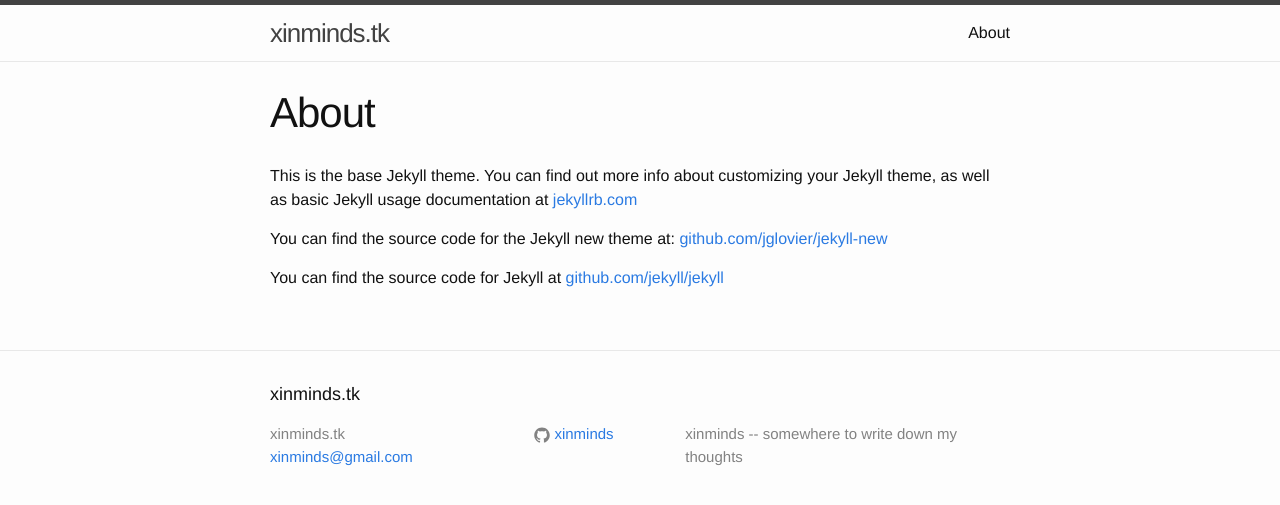
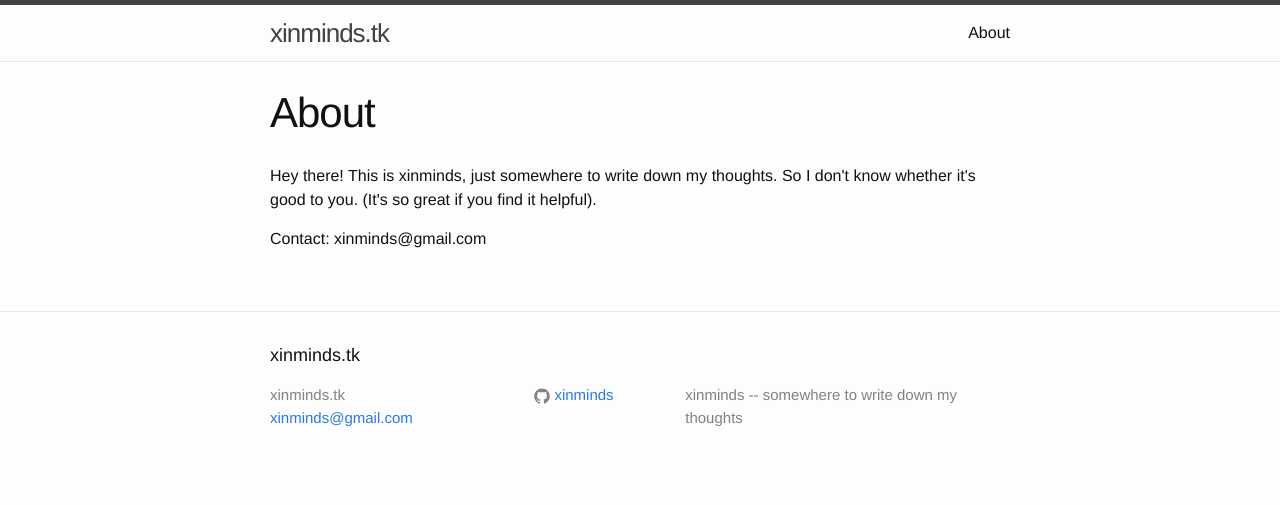
Before and after one commit to xinminds/xinminds.github.io, a Jekyll site: the page built from about.md, in a window 1280 px wide. Shown: the top 505 px of the page. Built offline with Jekyll 4.4.1, drawn with Linux system fonts in a browser that asks for light colours.

Commit message:
update about page

```diff
--- a/about.md
+++ b/about.md
@@ -4,8 +4,7 @@ title: About
 permalink: /about/
 ---
 
-This is the base Jekyll theme. You can find out more info about customizing your Jekyll theme, as well as basic Jekyll usage documentation at [jekyllrb.com](http://jekyllrb.com/)
+Hey there! This is xinminds, just somewhere to write down my thoughts. So I don\'t know whether it\'s good to you. (It\'s so great if you find it helpful).
 
-You can find the source code for the Jekyll new theme at: [github.com/jglovier/jekyll-new](https://github.com/jglovier/jekyll-new)
 
-You can find the source code for Jekyll at [github.com/jekyll/jekyll](https://github.com/jekyll/jekyll)
+Contact: xinminds@gmail.com
```
